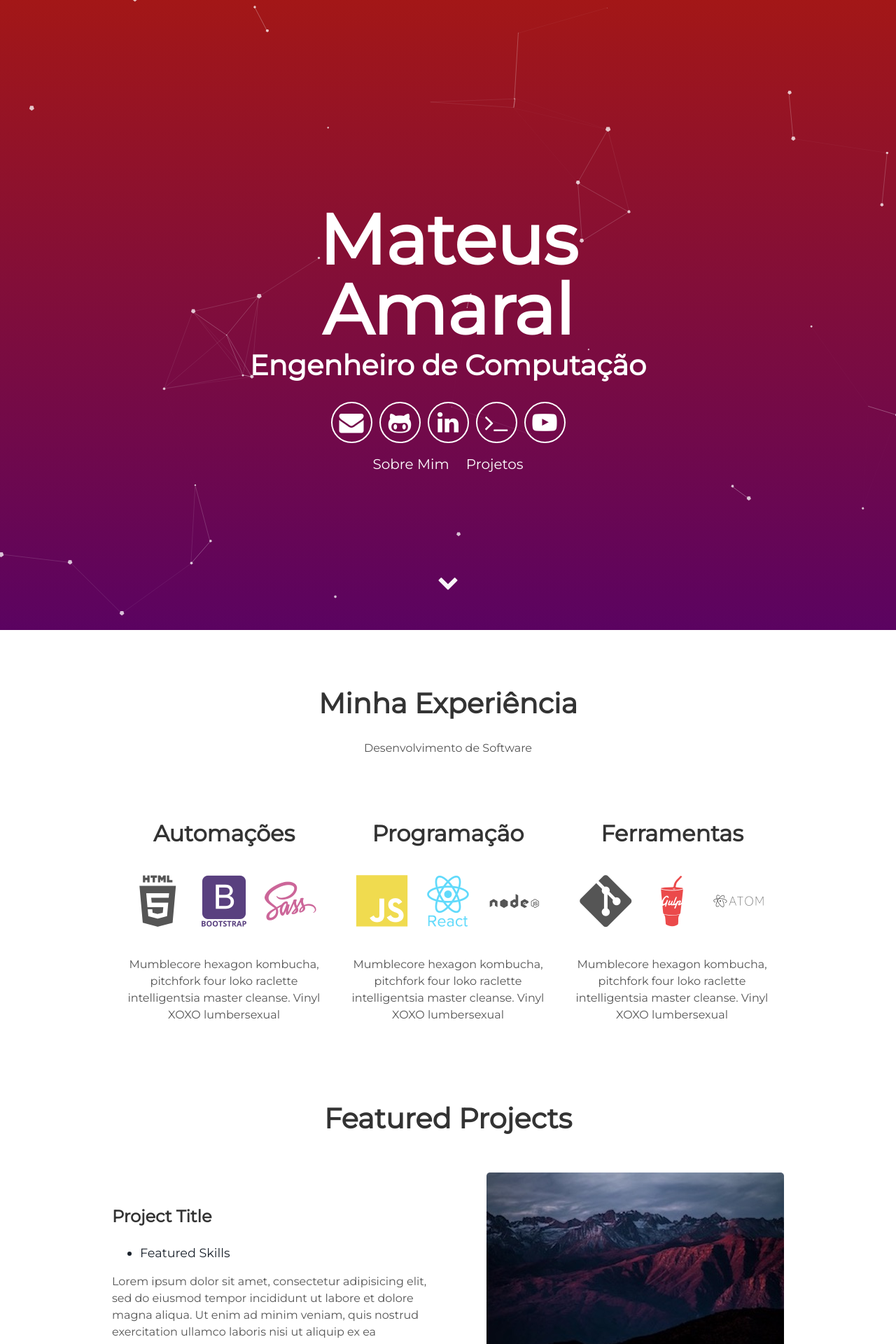
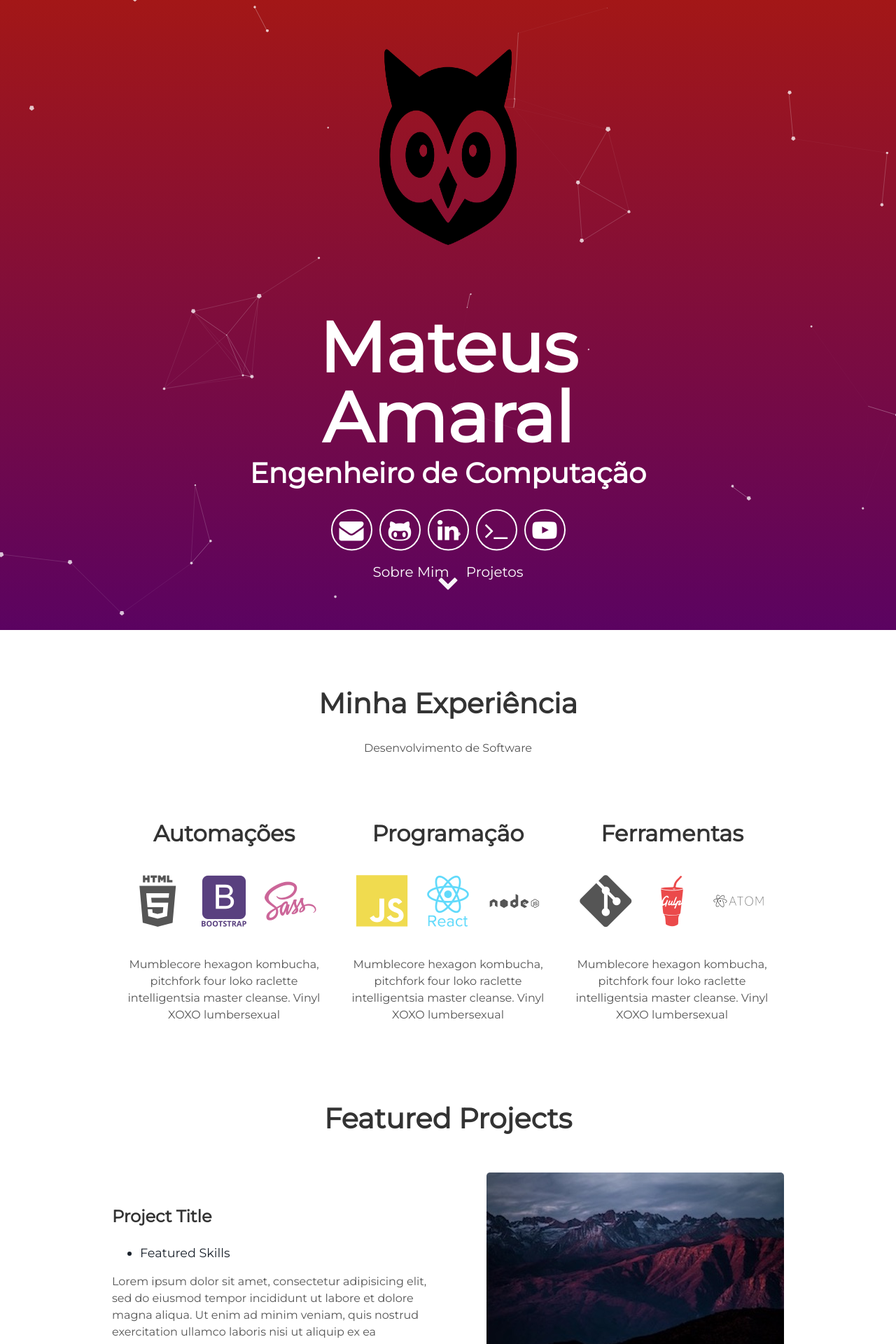
Before and after one commit to Amaral-Mateus/Amaral-Mateus.github.io, a Jekyll site: the page built from index.html, in a window 1280 px wide. Shown: the top 1920 px of the page at 70% size. Built offline with Jekyll 4.4.1, drawn with Linux system fonts in a browser that asks for light colours.

Commit message:
Add Owl Logo

```diff
--- a/_includes/header.html
+++ b/_includes/header.html
@@ -1,5 +1,6 @@
 <div id="particles-js">
   <div class="header">
+      <img src="/assets/img/owl.png" alt="Owl Logo" width="200" height="300">
       <h1>
         <span class="site-title">{{site.username}}</span>
         <span class="site-description">{{site.user_title}}</span>
@@ -12,8 +13,6 @@
         <a aria-label="Meu Linkedin" target="_blank" href="https://www.linkedin.com/in/mateusamaral/"><i class="icon fa fa-linkedin" aria-hidden="true"></i></a>
         <a aria-label="Meus Artigos" target="_blank" href="https://dev.to/mateus_amaral"><i class="icon fa fa-terminal" aria-hidden="true"></i></a>
         <a aria-label="Meus Canal no Youtube" target="_blank" href="https://www.youtube.com/@Mateus-Amaral"><i class="icon fa fa-youtube-play" aria-hidden="true"></i></a>
-
-
       </div>
       <div class="header-links">
         <a class="link" href="#about" data-scroll>Sobre Mim</a>
```
